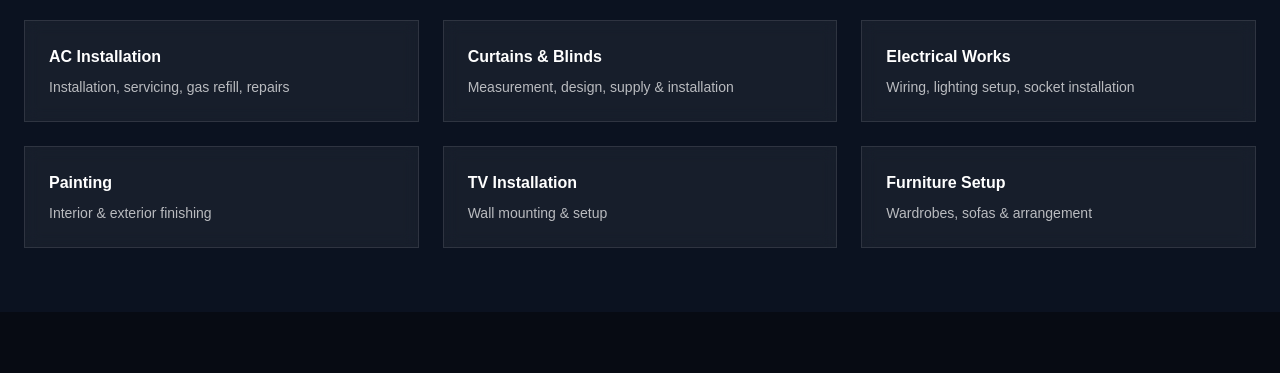
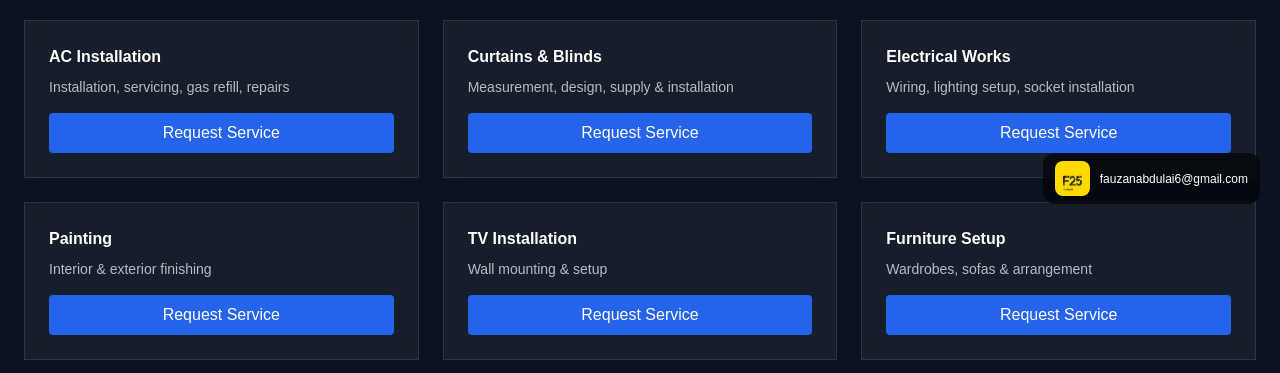
Before and after one commit to Fauzan25u/bludeco-website, a plain HTML site: page index.html in a window 1280 px wide. Shown: the part 576-949 px from the top of the page. Drawn offline with nearby package versions, Linux system fonts and the light colour scheme.

Commit message:
Add files via upload

```diff
--- a/index.html
+++ b/index.html
@@ -72,33 +72,66 @@
   <div class="grid grid-cols-1 md:grid-cols-3 gap-6 mt-10">
 
     <div class="card p-6 text-left">
-      <h3 class="font-bold">AC Installation</h3>
-      <p class="muted text-sm mt-2">Installation, servicing, gas refill, repairs</p>
-    </div>
+  <h3 class="font-bold">AC Installation</h3>
+  <p class="muted text-sm mt-2">
+    Installation, servicing, gas refill, repairs
+  </p>
+
+  <a href="https://wa.me/233556237841?text=Hello%20BLUDECO%2C%20I%20need%20AC%20installation">
+    <button class="mt-4 bg-blue-600 px-4 py-2 w-full rounded">
+      Request Service
+    </button>
+  </a>
+</div>
 
     <div class="card p-6 text-left">
       <h3 class="font-bold">Curtains & Blinds</h3>
       <p class="muted text-sm mt-2">Measurement, design, supply & installation</p>
+      <a href="https://wa.me/233556237841?text=Hello%20BLUDECO%2C%20I%20need%20curtains%20blinds">
+    <button class="mt-4 bg-blue-600 px-4 py-2 w-full rounded">
+      Request Service
+    </button>
+  </a>
     </div>
 
     <div class="card p-6 text-left">
       <h3 class="font-bold">Electrical Works</h3>
       <p class="muted text-sm mt-2">Wiring, lighting setup, socket installation</p>
+      <a href="https://wa.me/233556237841?text=Hello%20BLUDECO%2C%20I%20need%20electrical%20works please">
+    <button class="mt-4 bg-blue-600 px-4 py-2 w-full rounded">
+      Request Service
+    </button>
+  </a>
     </div>
 
     <div class="card p-6 text-left">
       <h3 class="font-bold">Painting</h3>
       <p class="muted text-sm mt-2">Interior & exterior finishing</p>
+      <a href="https://wa.me/233556237841?text=Hello%20BLUDECO%2C%20I%20need%20a painting%20work please">
+    <button class="mt-4 bg-blue-600 px-4 py-2 w-full rounded">
+      Request Service
+    </button>
+  </a>
     </div>
 
     <div class="card p-6 text-left">
       <h3 class="font-bold">TV Installation</h3>
       <p class="muted text-sm mt-2">Wall mounting & setup</p>
+      <a href="https://wa.me/233556237841?text=Hello%20BLUDECO%2C%20I%20need%20Tv%20installation please">
+    <button class="mt-4 bg-blue-600 px-4 py-2 w-full rounded">
+      Request Service
+    </button>
+  </a>
     </div>
 
     <div class="card p-6 text-left">
       <h3 class="font-bold">Furniture Setup</h3>
       <p class="muted text-sm mt-2">Wardrobes, sofas & arrangement</p>
+      <a href="https://wa.me/233556237841?text=Hello%20BLUDECO%2C%20I%20need%20furniture%20Setup please">
+    <button class="mt-4 bg-blue-600 px-4 py-2 w-full rounded">
+      Request Service
+    </button>
+  </a>
     </div>
 
   </div>
@@ -153,6 +186,11 @@
 <section id="shop" class="py-16 px-6 text-center">
 
   <h2 class="text-3xl font-bold">Shop</h2>
+  <a href="https://wa.me/233556237841?text=Hello%20BLUDECO%2C%20I%20need%20Home Appliances %20& Interiors">
+    <button class="mt-4 bg-blue-600 px-4 py-2 w-full rounded">
+      Shop Now
+    </button>
+  </a>
 
   <div class="grid grid-cols-1 md:grid-cols-3 gap-6 mt-10">
 
@@ -185,15 +223,31 @@
       <img src="images/fan.jpg" class="h-48 w-full object-cover">
       <h3 class="mt-2">Ceiling Fans</h3>
     </div>
+    <div class="card p-6">
+      <img src="images/Picture Frames Availabe.png" class="h-48 w-full object-cover">
+      <h3 class="mt-2">picture frames</h3>
+    </div>
+
+     <a href="https://wa.me/233556237841?text=Hello%20BLUDECO%2C%20I%20want to%20furniture%20 scaffold ">
+    <button class="mt-4 bg-blue-600 px-4 py-2 w-full rounded">
+     i Want to rent scaffold
+    </button>
  <div class="card p-6">
       <img src="images/scaffold.jpg" class="h-48 w-full object-cover">
       <h3 class="mt-2">scaffold</h3>
     </div>
-  </div>
+<div><a href="https://wa.me/233556237841?text=Hello%20BLUDECO%2C%20I%20want to%20furniture%20  ladder">
+    <button class="mt-4 bg-blue-600 px-4 py-2 w-full rounded">
+     i Want to rent ladder
+    </button></c>
+  <div class="card p-6">
+      <img src="images/ladder.jpg" class="h-48 w-full object-cover">
+      <h3 class="mt-2">ladder</h3>
+    </div>
+</div>
+</section>
+<!-- CONTACT -->
 
-</section>
-
-<!-- CONTACT -->
 <section id="contact" class="py-16 text-center">
 
   <h2 class="text-3xl font-bold">Contact</h2>
@@ -205,12 +259,33 @@
       WhatsApp Us
     </button>
   </a>
+</section>
 
-</section>
 
 <footer class="text-center py-6 text-gray-400">
   © 2026 BLUDECO
 </footer>
+<!-- BOTTOM RIGHT BRAND WIDGET -->
+<div style="
+  position: fixed;
+  bottom: 20px;
+  right: 20px;
+  display: flex;
+  align-items: center;
+  gap: 10px;
+  background: rgba(0,0,0,0.6);
+  padding: 8px 12px;
+  border-radius: 12px;
+  backdrop-filter: blur(8px);
+  z-index: 9999;
+">
 
+  <img src="Fauzan.png" style="width:35px; height:35px; border-radius:8px;">
+
+  <a href="mailto:fauzanabdulai6@gmail.com" style="color:white; font-size:12px; text-decoration:none;">
+    fauzanabdulai6@gmail.com
+  </a>
+
+</div>
 </body>
 </html>
```
Also changed, not shown: Fauzan.png (added), images/ladder.jpg (added).
